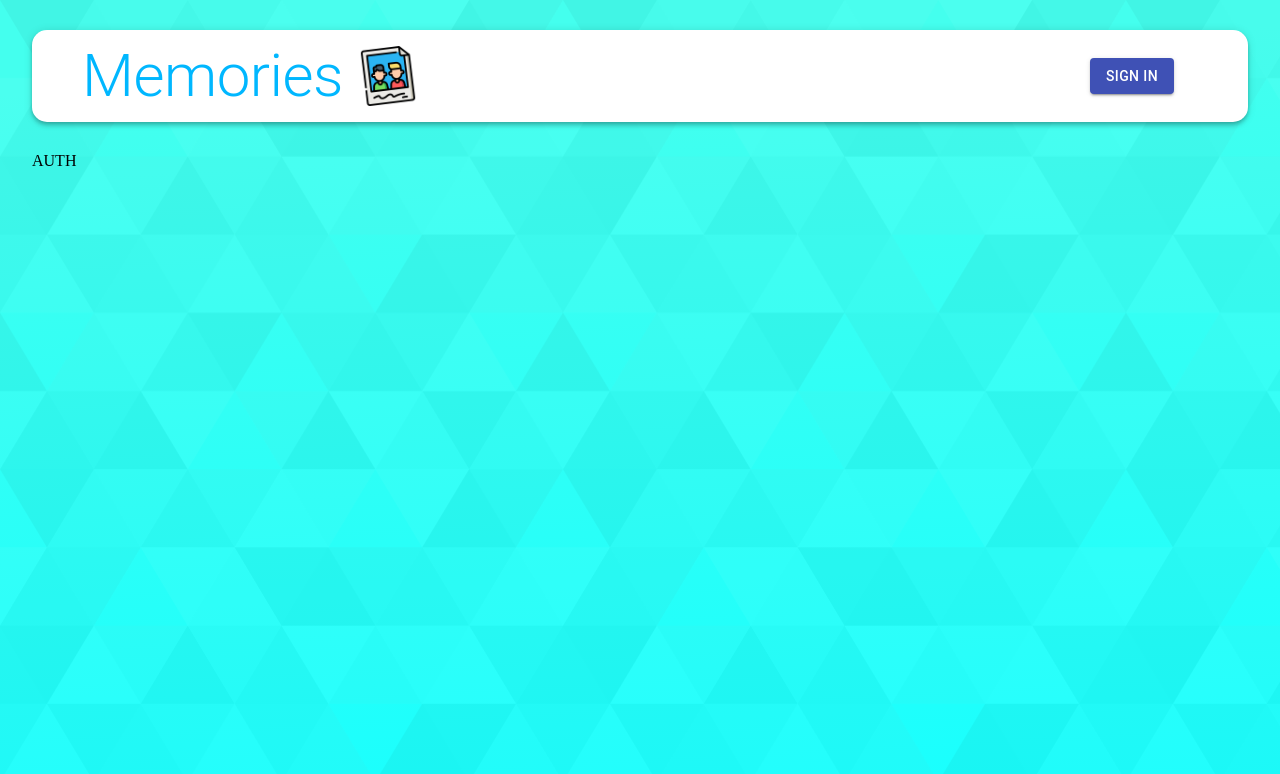
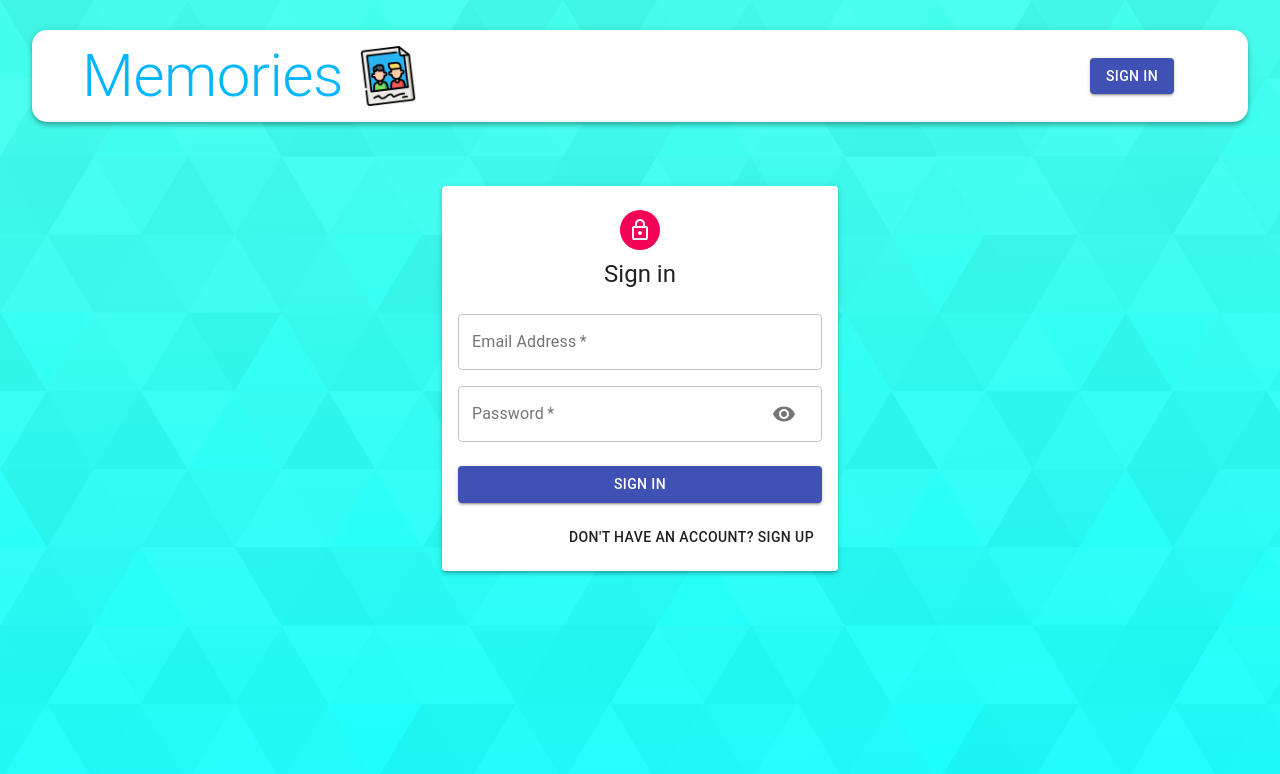
Before and after one commit to Stipe-Kurir/MERN-project, a React (Create React App) app in the folder client/: page /auth in a window 1280 px wide. Shown: the top 774 px of the page. Built offline with nearby package versions, Linux system fonts and the light colour scheme.

Commit message:
Auth Form

```diff
--- a/client/src/components/Auth/Auth.js
+++ b/client/src/components/Auth/Auth.js
@@ -1,13 +1,75 @@
-import React from 'react'
+import React, {useState} from 'react'
+import {Avatar, Button, Paper, Grid, Typography, Container, TextField } from '@material-ui/core';
+import useStyles from './styles';
+import LockOutlinedIcon from '@material-ui/icons/LockOutlined';
+import Input from './Input';
+
 
 const Auth = () => {
+const classes= useStyles();
+const state = null;
+//const isSignup=true;
+const [showPassword, setShowPassword]=useState(false);
+const [isSignup, setIsSignup]=useState(false);
 
-  const state = null;
+const handleShowPassword = () => setShowPassword((prevShowPassword) => !prevShowPassword );
+
+const handleSubmit = () =>{
+
+};
+const handleChange = () =>{
+
+};
+const switchMode = () =>{
+
+  setIsSignup((prevIsSignup) => !prevIsSignup);
+  handleShowPassword(false);
+  //isSignup ? setIsSignup(false) : setIsSignup(true)
+
+};
 
   return (
-    <div>
-      AUTH
-    </div>
+    <Container component="main" maxWidth="xs" >
+      <Paper className={classes.paper} elevation={3}>
+        <Avatar className={classes.avatar}>
+          <LockOutlinedIcon />
+
+        </Avatar>
+        <Typography variant="h5" >
+          {isSignup ? 'Sign up' : 'Sign in'}
+        </Typography>
+        <form className={classes.form} onSubmit={handleSubmit}>
+          <Grid container spacing={2}>
+            {
+              isSignup && (
+                <>
+
+                <Input name="firstName" label="First Name" handleChange={handleChange} autoFocus half />
+                <Input name="firstName" label="First Name" handleChange={handleChange} half />
+
+                </>
+              )}
+              <Input name="email" label="Email Address" handleChange={handleChange} type="email" />
+              <Input name="password" label="Password" handleChange={handleChange} type={showPassword ? "text" : "password" }  handleShowPassword={handleShowPassword} />
+
+              {isSignup && <Input name="confirmPassword" label="Repeat Password" handleChange={handleChange} type="password" />}
+          </Grid>
+          <Button type="submit" fullWidth variant="contained" color="primary" className={classes.submit}>
+            {isSignup ? 'Sign Up' :'Sign In' }
+
+          </Button>
+          <Grid container justify="flex-end">
+            <Grid item>
+                <Button onClick={switchMode}>
+                  {isSignup ? 'Already have an account? Sign In': "Don't have an account? Sign Up " }
+                </Button>
+            </Grid>
+
+          </Grid>
+        </form>
+
+      </Paper>
+    </Container>
   );
 };
 
--- /dev/null
+++ b/client/src/components/Auth/Input.js
@@ -0,0 +1,35 @@
+import React from 'react'
+import { TextField, Grid, InputAdornment, IconButton } from '@material-ui/core'
+import Visibility from '@material-ui/icons/Visibility';
+import VisibilityOff from '@material-ui/icons/VisibilityOff';
+
+
+const Input = ({handleChange, label, name, half, autoFocus, type, handleShowPassword}) => {
+  return (
+   <Grid item xs={12} sm={half ? 6 :12}>
+    <TextField
+    name={name}
+    onChange={handleChange}
+    variant="outlined"
+    required
+    fullWidth
+    label={label}
+    autoFocus={autoFocus}
+    type={type}
+    InputProps={name==='password' && {
+        endAdornment: (
+            <InputAdornment position="end">
+                <IconButton onClick={handleShowPassword}>
+                    {type==="password" ? <Visibility /> : <VisibilityOff />}
+                </IconButton>
+            </InputAdornment>
+        )
+    }}
+
+    />
+
+   </Grid>
+  )
+}
+
+export default Input
--- a/client/src/components/Auth/styles.js
+++ b/client/src/components/Auth/styles.js
@@ -0,0 +1,30 @@
+import { makeStyles } from '@material-ui/core/styles';
+
+export default makeStyles((theme) => ({
+  paper: {
+    marginTop: theme.spacing(8),
+    display: 'flex',
+    flexDirection: 'column',
+    alignItems: 'center',
+    padding: theme.spacing(2),
+  },
+  root: {
+    '& .MuiTextField-root': {
+      margin: theme.spacing(1),
+    },
+  },
+  avatar: {
+    margin: theme.spacing(1),
+    backgroundColor: theme.palette.secondary.main,
+  },
+  form: {
+    width: '100%', // Fix IE 11 issue.
+    marginTop: theme.spacing(3),
+  },
+  submit: {
+    margin: theme.spacing(3, 0, 2),
+  },
+  googleButton: {
+    marginBottom: theme.spacing(2),
+  },
+}));
```
